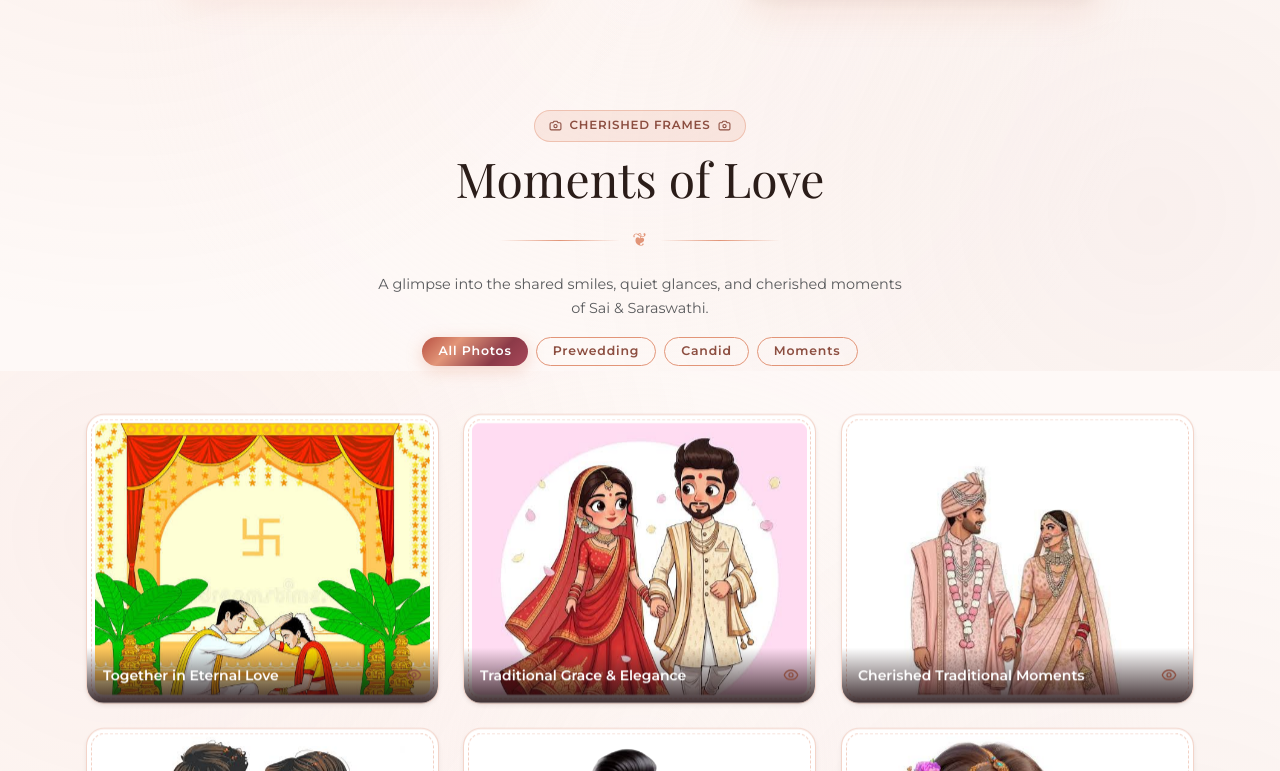
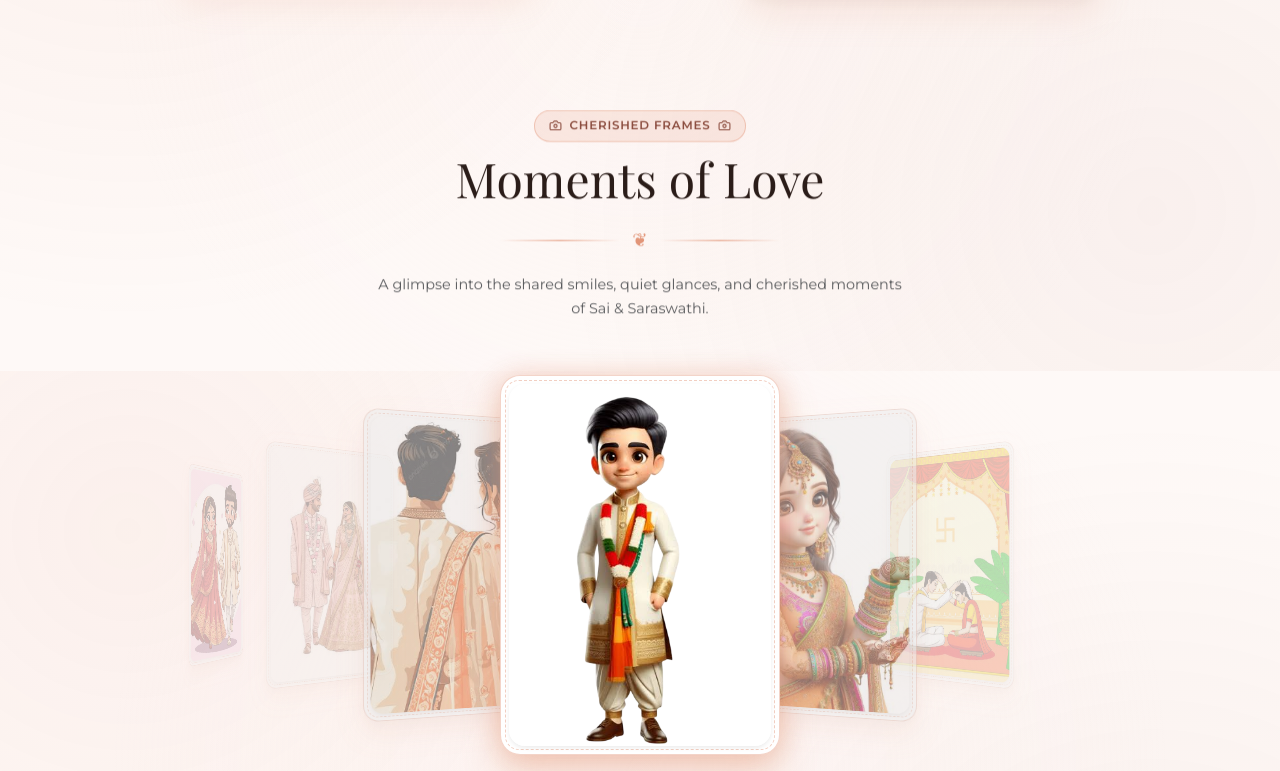
Before and after one commit to 1217murali/sai-wedding, a React (Vite) app: page / in a window 1280 px wide. Shown: the part 2829-3600 px from the top of the page. Built offline with nearby package versions, Linux system fonts and the light colour scheme; a web font is replaced by a local one.

Commit message:
-- edited images theme

```diff
--- a/src/components/PhotoGallery.tsx
+++ b/src/components/PhotoGallery.tsx
@@ -1,10 +1,12 @@
-import React, { useState } from 'react';
-import { Camera, X, ChevronLeft, ChevronRight, Eye } from 'lucide-react';
+import React, { useState, useEffect, useCallback, useRef } from 'react';
+import { Camera, X, ChevronLeft, ChevronRight } from 'lucide-react';
 import { GalleryPhoto } from '../types';
 
 export const PhotoGallery: React.FC = () => {
-  const [activeCategory, setActiveCategory] = useState<'all' | 'prewedding' | 'candid' | 'moments'>('all');
+  const [currentIndex, setCurrentIndex] = useState(0);
+  const [isPaused, setIsPaused] = useState(false);
   const [selectedPhotoIndex, setSelectedPhotoIndex] = useState<number | null>(null);
+  const touchStartX = useRef<number | null>(null);
 
   const photos: GalleryPhoto[] = [
     {
@@ -17,25 +19,25 @@ export const PhotoGallery: React.FC = () => {
       id: 2,
       url: '/images/traditional.jpg',
       title: 'Traditional Grace & Elegance',
-      category: 'prewedding'
+      category: 'moments'
     },
     {
       id: 3,
       url: '/images/trade.jpg',
       title: 'Cherished Traditional Moments',
-      category: 'candid'
+      category: 'moments'
     },
     {
       id: 4,
       url: '/images/back pose.jpg',
       title: 'Walking Hand in Hand into Forever',
-      category: 'candid'
+      category: 'moments'
     },
     {
       id: 5,
       url: '/images/groom.jpg',
       title: 'Sai - The Groom',
-      category: 'prewedding'
+      category: 'moments'
     },
     {
       id: 6,
@@ -45,36 +47,85 @@ export const PhotoGallery: React.FC = () => {
     }
   ];
 
-  const filteredPhotos = photos.filter(
-    (p) => activeCategory === 'all' || p.category === activeCategory
-  );
+  const total = photos.length;
 
-  const handleOpenLightbox = (index: number) => {
-    setSelectedPhotoIndex(index);
+  const nextPhoto = useCallback(() => {
+    setCurrentIndex((prev) => (prev + 1) % total);
+  }, [total]);
+
+  const prevPhoto = useCallback(() => {
+    setCurrentIndex((prev) => (prev - 1 + total) % total);
+  }, [total]);
+
+  // Automatic circular rotation timer (increased speed)
+  useEffect(() => {
+    if (isPaused || selectedPhotoIndex !== null) return;
+    const interval = setInterval(() => {
+      nextPhoto();
+    }, 1500);
+
+    return () => clearInterval(interval);
+  }, [isPaused, selectedPhotoIndex, nextPhoto]);
+
+  // Touch swipe handling
+  const handleTouchStart = (e: React.TouchEvent) => {
+    setIsPaused(true);
+    touchStartX.current = e.touches[0].clientX;
   };
 
-  const handleCloseLightbox = () => {
-    setSelectedPhotoIndex(null);
+  const handleTouchEnd = (e: React.TouchEvent) => {
+    setIsPaused(false);
+    if (touchStartX.current === null) return;
+    const touchEndX = e.changedTouches[0].clientX;
+    const diffX = touchStartX.current - touchEndX;
+
+    if (diffX > 45) {
+      nextPhoto();
+    } else if (diffX < -45) {
+      prevPhoto();
+    }
+    touchStartX.current = null;
   };
 
-  const handlePrev = (e: React.MouseEvent) => {
-    e.stopPropagation();
-    if (selectedPhotoIndex !== null) {
-      setSelectedPhotoIndex((selectedPhotoIndex - 1 + filteredPhotos.length) % filteredPhotos.length);
-    }
+  // Compute 3D circular transformation for each card
+  const getCardStyle = (index: number) => {
+    let diff = (index - currentIndex) % total;
+    if (diff < -Math.floor(total / 2)) diff += total;
+    if (diff > Math.floor((total - 1) / 2)) diff -= total;
+
+    const isMobile = typeof window !== 'undefined' && window.innerWidth < 576;
+    const xStep = isMobile ? 95 : 185;
+    const zStep = isMobile ? 75 : 115;
+    const rotStep = isMobile ? 24 : 30;
+
+    const translateX = diff * xStep;
+    const translateZ = -Math.abs(diff) * zStep;
+    const rotateY = -diff * rotStep;
+    const scale = Math.max(0.66, 1 - Math.abs(diff) * (isMobile ? 0.16 : 0.13));
+    const opacity = Math.abs(diff) === 0 ? 1 : Math.max(0.28, 0.85 - Math.abs(diff) * 0.28);
+    const zIndex = 20 - Math.abs(diff);
+
+    return {
+      transform: `translateX(${translateX}px) translateZ(${translateZ}px) rotateY(${rotateY}deg) scale(${scale})`,
+      opacity,
+      zIndex,
+      filter: Math.abs(diff) === 0 ? 'none' : 'brightness(0.92)'
+    };
   };
 
-  const handleNext = (e: React.MouseEvent) => {
-    e.stopPropagation();
-    if (selectedPhotoIndex !== null) {
-      setSelectedPhotoIndex((selectedPhotoIndex + 1) % filteredPhotos.length);
+  const handleCardClick = (index: number) => {
+    if (index === currentIndex) {
+      setSelectedPhotoIndex(index);
+    } else {
+      setCurrentIndex(index);
     }
   };
 
   return (
-    <section id="gallery" className="py-4 py-md-5 position-relative">
+    <section id="gallery" className="py-4 py-md-5 position-relative overflow-hidden">
       <div className="container px-3">
-        <div className="text-center mb-4 mb-md-5 reveal-on-scroll">
+        {/* Section Heading */}
+        <div className="text-center mb-3 mb-md-4 reveal-on-scroll">
           <div className="badge-rose mb-2 d-inline-flex align-items-center gap-2">
             <Camera size={13} /> Cherished Frames <Camera size={13} />
           </div>
@@ -84,69 +135,50 @@ export const PhotoGallery: React.FC = () => {
             <span className="ornate-icon">❦</span>
             <span className="ornate-line"></span>
           </div>
-          <p className="text-muted mx-auto px-2" style={{ maxWidth: '540px', fontSize: '0.9rem' }}>
+          <p className="text-muted mx-auto px-2 mb-1" style={{ maxWidth: '540px', fontSize: '0.9rem' }}>
             A glimpse into the shared smiles, quiet glances, and cherished moments of Sai &amp; Saraswathi.
           </p>
-
-          {/* Category Tabs */}
-          <div className="d-flex flex-wrap justify-content-center gap-1 gap-sm-2 my-3">
-            {(['all', 'prewedding', 'candid', 'moments'] as const).map((cat) => (
-              <button
-                key={cat}
-                onClick={() => setActiveCategory(cat)}
-                className={`btn btn-sm rounded-pill px-3 py-1 fw-semibold text-capitalize ${
-                  activeCategory === cat ? 'btn-rose-gold' : 'btn-outline-rose-gold'
-                }`}
-                style={{ fontSize: '0.78rem' }}
-              >
-                {cat === 'all' ? 'All Photos' : cat}
-              </button>
-            ))}
-          </div>
         </div>
 
-        {/* Gallery Grid */}
-        <div className="row g-3 g-md-4 justify-content-center">
-          {filteredPhotos.map((photo, idx) => (
-            <div key={photo.id} className="col-12 col-sm-6 col-lg-4 reveal-on-scroll">
+        {/* 3D Circular Rotating Carousel Stage */}
         <div
-                onClick={() => handleOpenLightbox(idx)}
-                className="ornate-img-frame-rose cursor-pointer position-relative overflow-hidden group shadow-sm"
-                style={{ cursor: 'pointer', height: '290px' }}
+          className="circular-gallery-stage"
+          onMouseEnter={() => setIsPaused(true)}
+          onMouseLeave={() => setIsPaused(false)}
+          onTouchStart={handleTouchStart}
+          onTouchEnd={handleTouchEnd}
         >
+          {photos.map((photo, index) => {
+            const isActive = index === currentIndex;
+            const style = getCardStyle(index);
+
+            return (
+              <div
+                key={photo.id}
+                onClick={() => handleCardClick(index)}
+                className={`circular-gallery-card ornate-img-frame-rose ${isActive ? 'is-active' : ''}`}
+                style={style}
+              >
+                <div className="w-100 h-100 position-relative rounded-4 overflow-hidden shadow-sm">
                   <img
                     src={photo.url}
                     alt={photo.title}
-                  className="w-100 h-100 rounded-3 transition-transform"
+                    className="w-100 h-100"
                     style={{
                       objectFit: 'cover',
-                    objectPosition: 'center top',
-                    transition: 'transform 0.5s cubic-bezier(0.16, 1, 0.3, 1)'
+                      objectPosition: 'center top'
                     }}
-                  onMouseEnter={(e) => (e.currentTarget.style.transform = 'scale(1.05)')}
-                  onMouseLeave={(e) => (e.currentTarget.style.transform = 'scale(1)')}
                   />
-                {/* Overlay Caption on Hover */}
-                <div
-                  className="position-absolute bottom-0 start-0 end-0 p-3 text-white d-flex align-items-center justify-content-between"
-                  style={{
-                    background: 'linear-gradient(to top, rgba(30,12,15,0.85), transparent)',
-                    borderBottomLeftRadius: '16px',
-                    borderBottomRightRadius: '16px'
-                  }}
-                >
-                  <span className="small fw-semibold">{photo.title}</span>
-                  <Eye size={16} className="text-rose-gold" />
                 </div>
               </div>
-            </div>
-          ))}
+            );
+          })}
         </div>
 
         {/* Fullscreen Lightbox Modal */}
         {selectedPhotoIndex !== null && (
           <div
-            onClick={handleCloseLightbox}
+            onClick={() => setSelectedPhotoIndex(null)}
             className="position-fixed top-0 start-0 w-100 h-100 d-flex align-items-center justify-content-center p-3"
             style={{
               backgroundColor: 'rgba(20, 8, 10, 0.95)',
@@ -156,7 +188,7 @@ export const PhotoGallery: React.FC = () => {
           >
             {/* Close button */}
             <button
-              onClick={handleCloseLightbox}
+              onClick={() => setSelectedPhotoIndex(null)}
               className="btn btn-link text-white position-absolute top-0 end-0 m-3 m-md-4 p-2 text-decoration-none"
               aria-label="Close Lightbox"
             >
@@ -165,7 +197,10 @@ export const PhotoGallery: React.FC = () => {
 
             {/* Navigation buttons */}
             <button
-              onClick={handlePrev}
+              onClick={(e) => {
+                e.stopPropagation();
+                setSelectedPhotoIndex((selectedPhotoIndex - 1 + total) % total);
+              }}
               className="btn btn-rose-gold rounded-circle p-2 position-absolute start-0 ms-2 ms-md-3 shadow-lg"
               aria-label="Previous photo"
             >
@@ -173,7 +208,10 @@ export const PhotoGallery: React.FC = () => {
             </button>
 
             <button
-              onClick={handleNext}
+              onClick={(e) => {
+                e.stopPropagation();
+                setSelectedPhotoIndex((selectedPhotoIndex + 1) % total);
+              }}
               className="btn btn-rose-gold rounded-circle p-2 position-absolute end-0 me-2 me-md-3 shadow-lg"
               aria-label="Next photo"
             >
@@ -187,15 +225,15 @@ export const PhotoGallery: React.FC = () => {
               style={{ maxWidth: '92vw', maxHeight: '88vh' }}
             >
               <img
-                src={filteredPhotos[selectedPhotoIndex].url}
-                alt={filteredPhotos[selectedPhotoIndex].title}
+                src={photos[selectedPhotoIndex].url}
+                alt={photos[selectedPhotoIndex].title}
                 className="img-fluid rounded-4 shadow-2xl border border-rose-gold"
                 style={{ maxHeight: '75vh', objectFit: 'contain' }}
               />
               <div className="text-white mt-3 font-playfair fs-5">
-                {filteredPhotos[selectedPhotoIndex].title}
+                {photos[selectedPhotoIndex].title}
                 <div className="text-rose-gold small font-sans mt-1">
-                  Photo {selectedPhotoIndex + 1} of {filteredPhotos.length}
+                  Photo {selectedPhotoIndex + 1} of {total}
                 </div>
               </div>
             </div>
--- a/src/styles/custom.css
+++ b/src/styles/custom.css
@@ -413,6 +413,50 @@ body {
   pointer-events: none;
 }
 
+/* 3D Circular Rotating Gallery Carousel */
+.circular-gallery-stage {
+  position: relative;
+  width: 100%;
+  height: 440px;
+  perspective: 1100px;
+  display: flex;
+  align-items: center;
+  justify-content: center;
+  margin: 1.5rem auto 1rem;
+  user-select: none;
+  touch-action: pan-y;
+  overflow: visible;
+}
+
+@media (max-width: 576px) {
+  .circular-gallery-stage {
+    height: 370px;
+    margin: 1rem auto 0.5rem;
+  }
+}
+
+.circular-gallery-card {
+  position: absolute;
+  width: 280px;
+  height: 380px;
+  border-radius: 20px;
+  cursor: pointer;
+  transform-style: preserve-3d;
+  transition: transform 0.5s cubic-bezier(0.2, 0.9, 0.3, 1), opacity 0.5s ease, filter 0.5s ease;
+  will-change: transform, opacity;
+}
+
+@media (max-width: 576px) {
+  .circular-gallery-card {
+    width: 230px;
+    height: 310px;
+  }
+}
+
+.circular-gallery-card.is-active {
+  box-shadow: 0 16px 36px rgba(226, 149, 120, 0.42), 0 0 24px rgba(226, 149, 120, 0.3);
+}
+
 /* Falling Petals Canvas */
 .petals-canvas {
   position: fixed;
```
Lines whose indentation alone changed are shown as unchanged.
